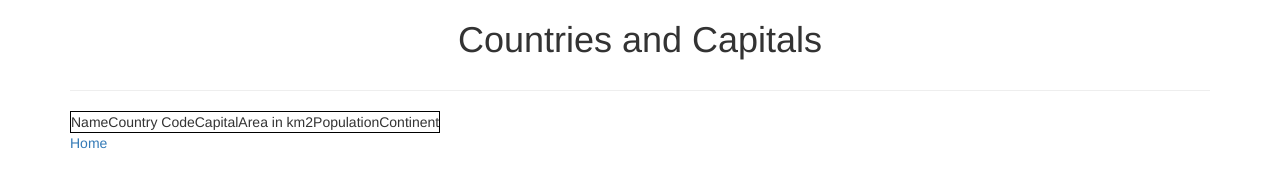
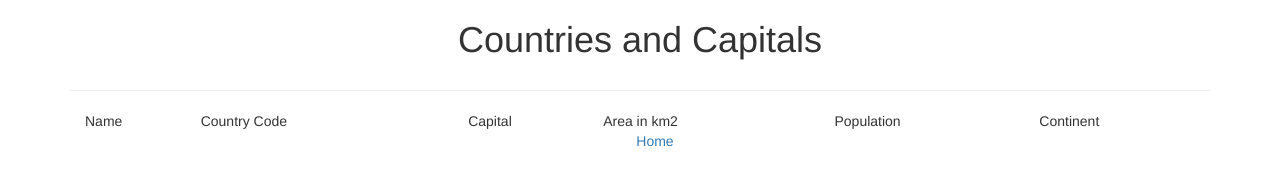
Before and after one commit to dtrinh888/countries-capitals-app, a plain HTML site: page app/index.html at #/countries/ in a window 1280 px wide. Drawn offline with Linux system fonts and the light colour scheme; no server answers.

Commit message:
added bootstrap to all html files

```diff
--- a/app/countries.html
+++ b/app/countries.html
@@ -1,3 +1,4 @@
+<div class="container">
 	<table>
 		<tr>
 			<td>Name</td>
@@ -18,6 +19,7 @@
 
 		</tr>
 	</table>
-<div class="home-btn">
+	<div class="text-center">
 		<a href="#/">Home</a>
 	</div>
+</div>
--- a/app/css/styles.css
+++ b/app/css/styles.css
@@ -1,17 +1,15 @@
 .nav {
 	text-align: center;
 }
-table tr td a {
-    display:block;
-    height:100%;
-    width:100%;
+table {
+	width: 100%;
 }
-table tr td {
-    padding-left: 0;
-    padding-right: 0;
+.home {
+	text-align: center;
+	width: 500px;
+	margin: 0 auto;
 }
-
-table {
-    border: 1px solid black;
-    text-align: center;
+.country {
+	width: 350px;
+	margin: 0 auto;
 }
--- a/app/js/ccApp.js
+++ b/app/js/ccApp.js
@@ -60,7 +60,7 @@ angular.module('ccApp', ['ngAnimate', 'ngRoute'])
 					isNameRequired: true,
 					username: 'dtrinh888',
 					/* type default is XML but we need JSON*/
-					type: JSON
+					type: 'JSON'
 				}
 			});
 		};
@@ -112,18 +112,18 @@ angular.module('ccApp', ['ngAnimate', 'ngRoute'])
 		 * and then get params for current route with $route.current.params
 		 * once parameters get passed in .then retrieve country API in data parameter*/
 		countryDetail($route.current.params.country).then(function(data){
-				console.log('countryDetail', data);
+			console.log('countrydetail', data);
 			/* once we retrieve country API details stick it in the scope
 			 * taking the first object in the array per assignment */
 			$scope.country = data.data.geonames[0];
 			/* passed in capital and country code to retrieve data for captials */
 			capital($scope.country.capital, $scope.country.countryCode).then(function(capitalData){
-					console.log('capital', capitalData);
+				console.log('capital',capitalData);
 				$scope.capital = capitalData.data.geonames[0];
 			});
-				/* need geonameId from neighbours API to loop all neighbours for selected country*/
+			/* need geonameId from neighbours API to loop all neighbours for selected country */
 			neighbours($scope.country.geonameId).then(function(neighbourData){
-					console.log('neighbours', neighbourData);
+				console.log('neighbours',neighbourData);
 				$scope.neighbours = neighbourData.data.geonames;
 			});
 		});
```
Also changed, not shown: app/country-detail.html (+3 -1 lines), app/home.html (+5 -3 lines). Lines whose indentation alone changed are shown as unchanged.
